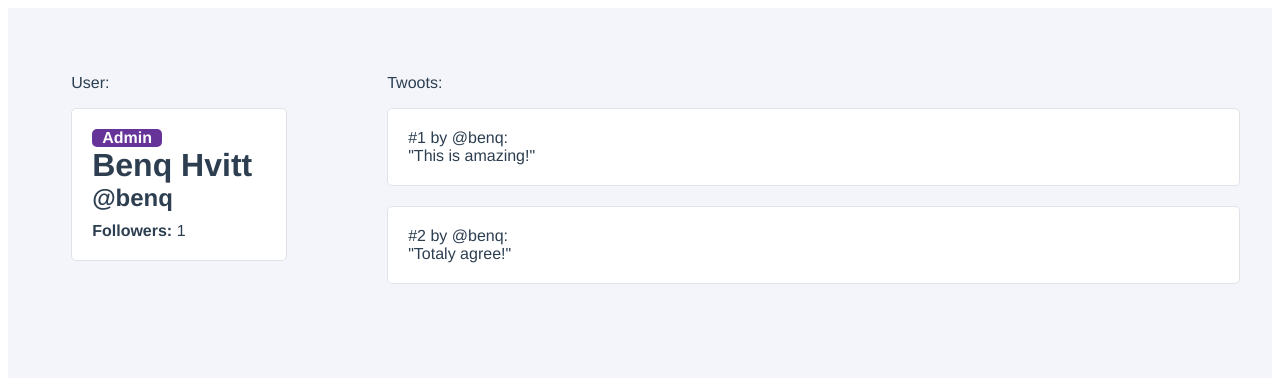
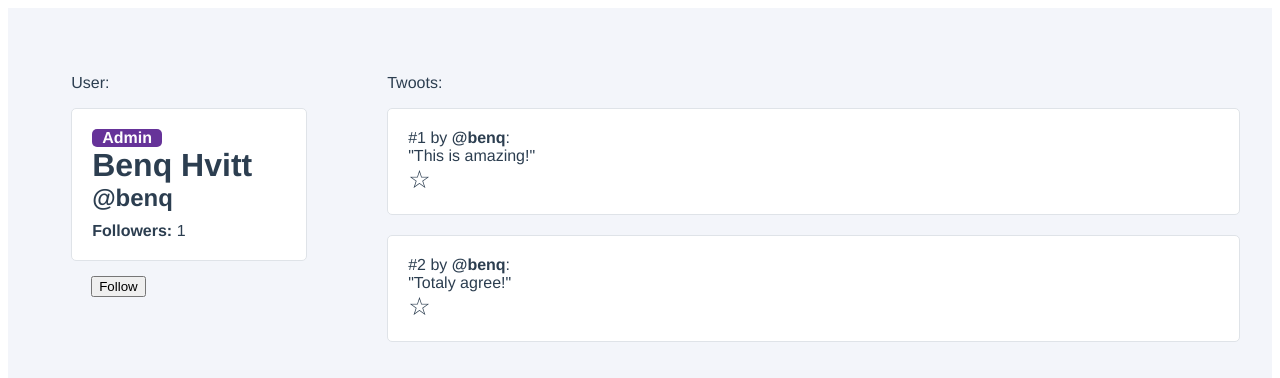
Before and after one commit to benq66/a-beautiful-vue, a Vue app in the folder vue-twotter-app/: page / in a window 1280 px wide. Shown: the top 378 px of the page. Built offline with nearby package versions, Linux system fonts and the light colour scheme.

Commit message:
emit event and its handling + minor refactor

```diff
--- a/vue-twotter-app/src/components/TwootItem.vue
+++ b/vue-twotter-app/src/components/TwootItem.vue
@@ -1,10 +1,18 @@
 <template>
-  <div class="twoot-item">
+  <div class="twoot-item" @click="emitToggleFavouriteTwoot(twoot.id)">
     <div class="twoot-header">
-      #{{ twoot.id }} by @{{ twoot.username }}:
+      #{{ twoot.id }} by <strong>@{{ twoot.username }}</strong>:
     </div>
     <div class="twoot-content">
       "{{ twoot.content }}"
+    </div>
+    <div class="twoot-favourite-mark">
+      <div v-if="twoot.favourite === true">
+        ★
+      </div>
+      <div v-else>
+        ☆
+      </div>
     </div>
   </div>
 </template>
@@ -19,6 +27,12 @@ export default {
       required: true,
     },
   },
+
+  methods: {
+    emitToggleFavouriteTwoot(id) {
+      this.$emit("toggle-favourite-twoot", id);
+    }
+  }
 };
 </script>
 
@@ -37,4 +51,8 @@ export default {
   .twoot-item:hover {
     transform: scale(1.1, 1.1);
   }
+
+  .twoot-favourite-mark {
+    font-size: 25px;
+  }
 </style>
--- a/vue-twotter-app/src/components/Twoots.vue
+++ b/vue-twotter-app/src/components/Twoots.vue
@@ -1,7 +1,13 @@
 <template>
   <div class="twoots">
     <p>Twoots:</p>
-    <TwootItem class="user-profile__twoot" v-for="(twoot, index) in twoots" :key="index" :twoot="twoot" />
+    <TwootItem
+      class="user-profile__twoot"
+      v-for="(twoot, index) in twoots"
+      :key="index"
+      :twoot="twoot"
+      @toggle-favourite-twoot="emitToggleFavouriteTwoot"
+    />
   </div>
 </template>
 
@@ -20,6 +26,12 @@ import TwootItem from "./TwootItem.vue"
         type: Object,
         required: true,
       },
+    },
+
+    methods: {
+      emitToggleFavouriteTwoot(id) {
+        this.$emit("toggle-favourite-twoot", id);
+      },
     }
   };
 </script>
--- a/vue-twotter-app/src/components/UserProfile.vue
+++ b/vue-twotter-app/src/components/UserProfile.vue
@@ -18,17 +18,14 @@
           <strong>Followers:</strong> {{ followers }}
         </div>
       </div>
+      <button class="user-profile__follow-user-button" @click="followUser">
+        Follow
+      </button>
     </div>
     <div class="user-profile__twoots-wrapper">
-      <Twoots :twoots="user.twoots" />
+      <Twoots :twoots="user.twoots" @toggle-favourite-twoot="toggleFavouriteTwoot"/>
     </div>
   </div>
-
-  <!-- <button @click="followUser">
-    Follow
-  </button> -->
-  <!-- <img alt="Vue logo" src="./assets/logo.png"> -->
-  <!-- <HelloWorld msg="Hello World!"/> -->
 </template>
 
 <script>
@@ -52,8 +49,8 @@ export default {
         email: "benq@benq.com",
         isAdmin: true,
         twoots: [
-          { id: 1, username: "benq", content: "This is amazing!"},
-          { id: 2, username: "benq", content: "Totaly agree!"},
+          {id: 1, username: "benq", content: "This is amazing!", favourite: false},
+          {id: 2, username: "benq", content: "Totaly agree!", favourite: false},
         ],
       },
     };
@@ -81,6 +78,14 @@ export default {
     followUser() {
       this.followers++;
     },
+    // can be done with hashmap for better performance
+    toggleFavouriteTwoot(id) {
+      for (const [index, twoot] of this.user.twoots.entries()) {
+        if (twoot.id === id) {
+          this.user.twoots[index].favourite = !this.user.twoots[index].favourite;
+        }
+      }
+    },
   },
 
   // this will run whenever the page is first opened, similar to created()
@@ -101,7 +106,7 @@ export default {
 .user-profile__user-panel {
   display: flex;
   flex-direction: column;
-  margin-right: 100px;
+  margin-right: 80px;
   margin-bottom: auto;
   padding: 20px;
   background-color: white;
@@ -133,4 +138,9 @@ export default {
 .user-profile__twoots-wrapper {
   width: 90%;
 }
+
+.user-profile__follow-user-button {
+  margin: 15px 0 0 20px;
+  cursor: pointer;
+}
 </style>
```
